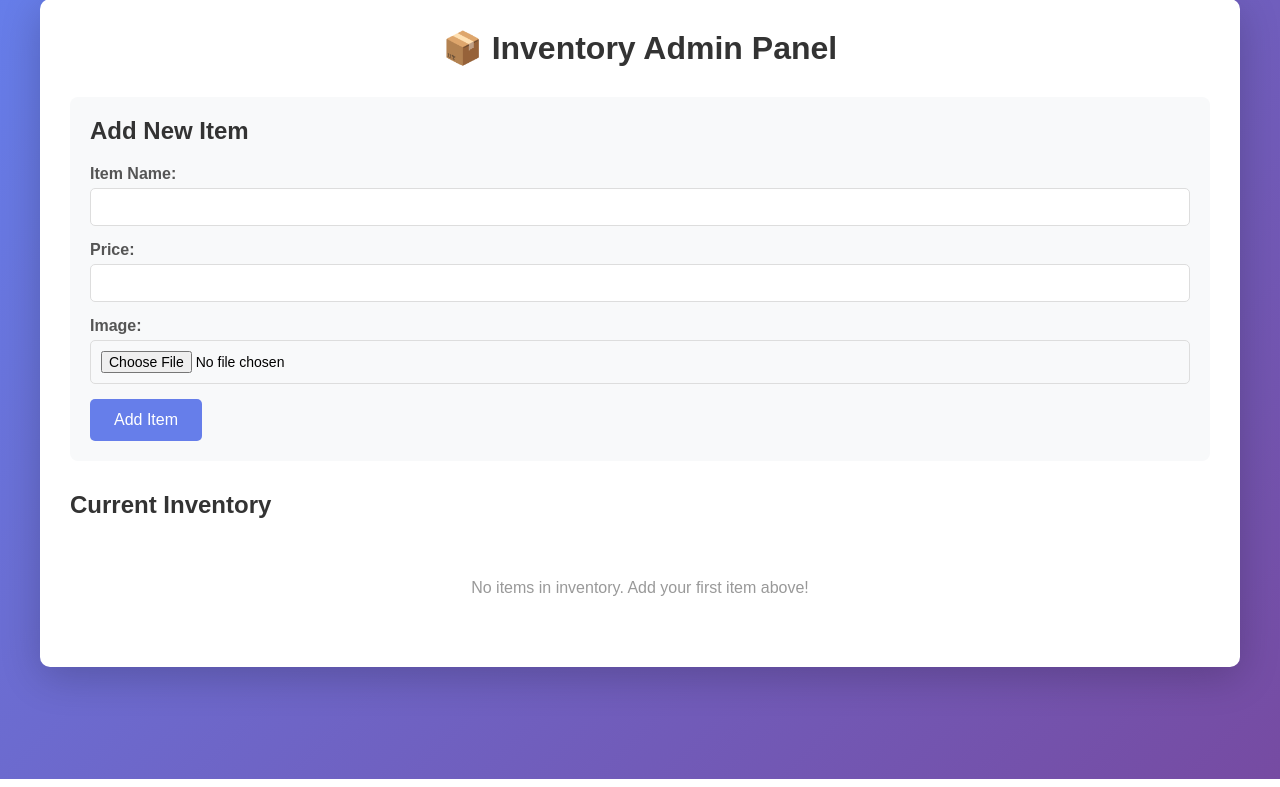
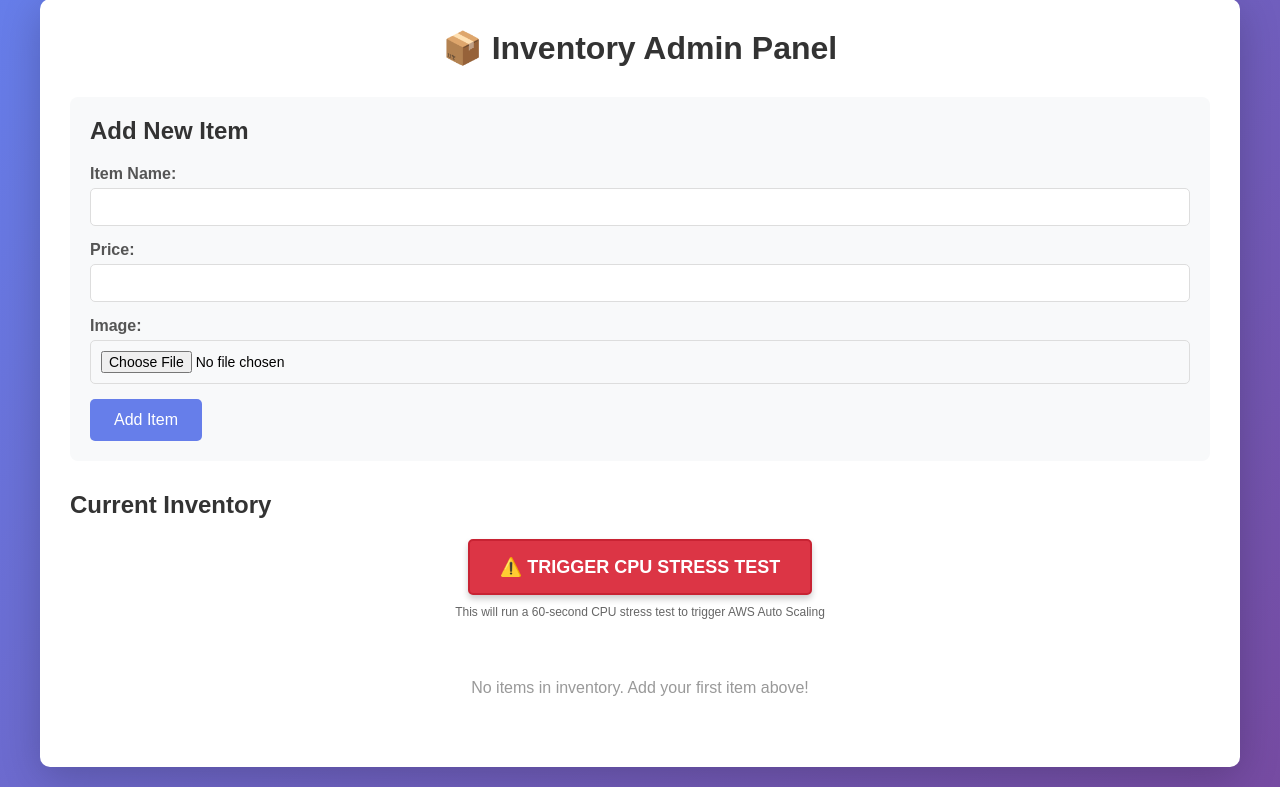
Before and after one commit to Smoothie51/AWS-Python-Stress-Test, a Flask app: page /admin in a window 1280 px wide. Shown: the part 21-808 px from the top of the page. Run offline with Flask 3, Linux system fonts and the light colour scheme; data that the repository does not hold is empty.

Commit message:
AddedBackStressBtn

```diff
--- a/app.py
+++ b/app.py
@@ -103,5 +103,16 @@ def admin_delete_item(item_id):
 def health():
     return "Healthy", 200
 
+@app.route('/stress')
+def stress():
+    import time
+    import math
+    # BURNS CPU FOR 60 SECONDS to trigger Auto Scaling
+    timeout = time.time() + 60
+    while time.time() < timeout:
+        math.sqrt(64*64*64*64)
+    return "Stress Test Complete! Check CloudWatch."
+
+
 if __name__ == '__main__':
     app.run(host='0.0.0.0', port=8080)
--- a/static/style.css
+++ b/static/style.css
@@ -178,3 +178,18 @@ tr:hover {
     gap: 10px;
     margin-top: 20px;
 }
+.stress-btn {
+    background: #dc3545;
+    color: white;
+    padding: 15px 30px;
+    font-size: 18px;
+    font-weight: bold;
+    border: 2px solid #c82333;
+    box-shadow: 0 4px 6px rgba(0,0,0,0.2);
+}
+
+.stress-btn:hover {
+    background: #c82333;
+    transform: translateY(-2px);
+    box-shadow: 0 6px 8px rgba(0,0,0,0.3);
+}
--- a/templates/admin.html
+++ b/templates/admin.html
@@ -32,6 +32,16 @@
         </div>
 
         <h2>Current Inventory</h2>
+
+        <div style="margin: 20px 0; text-align: center;">
+            <a href="/stress">
+                <button class="stress-btn">⚠️ TRIGGER CPU STRESS TEST</button>
+            </a>
+            <p style="color: #666; font-size: 12px; margin-top: 10px;">
+                This will run a 60-second CPU stress test to trigger AWS Auto Scaling
+            </p>
+        </div>
+
 
         {% if items %}
         <table>
```
